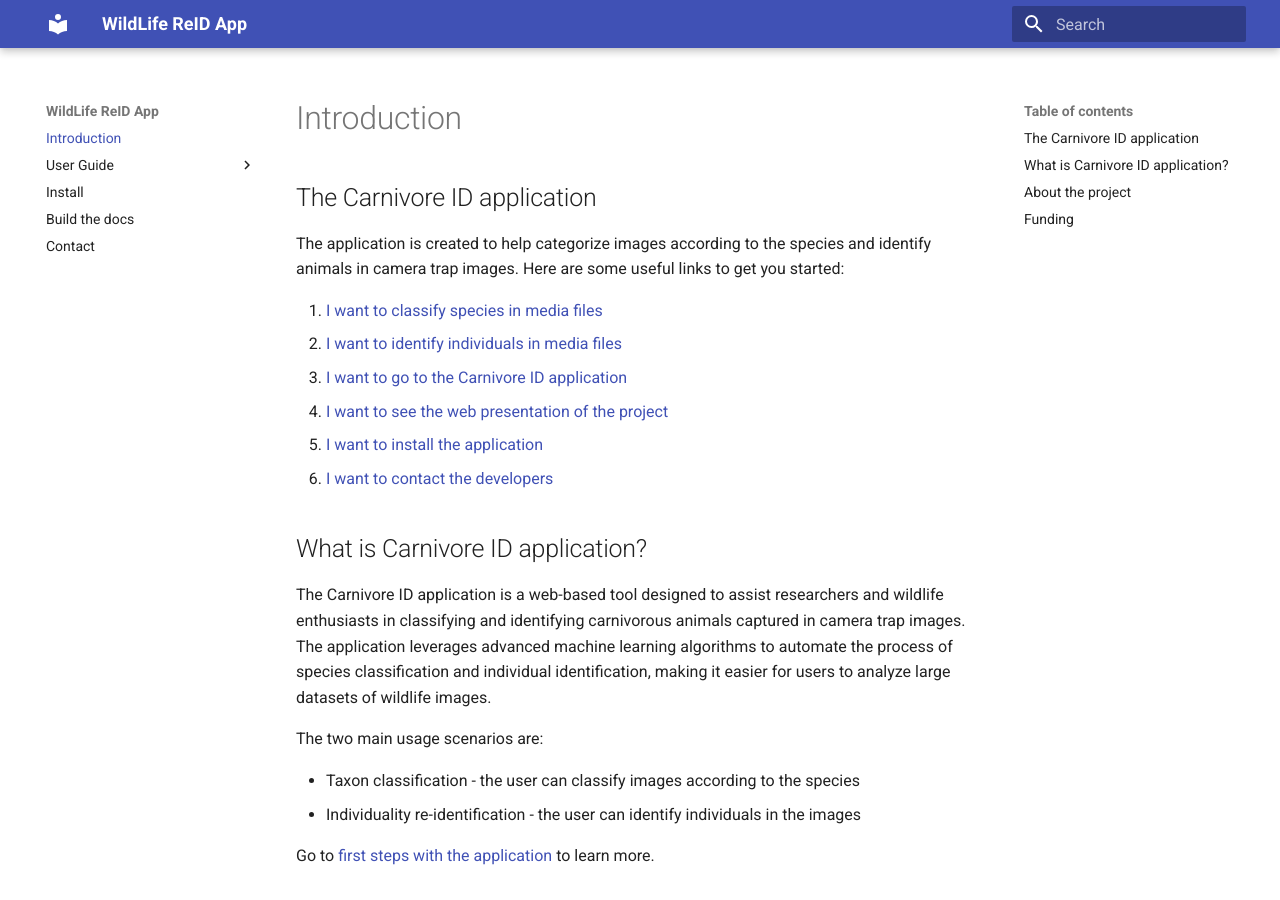
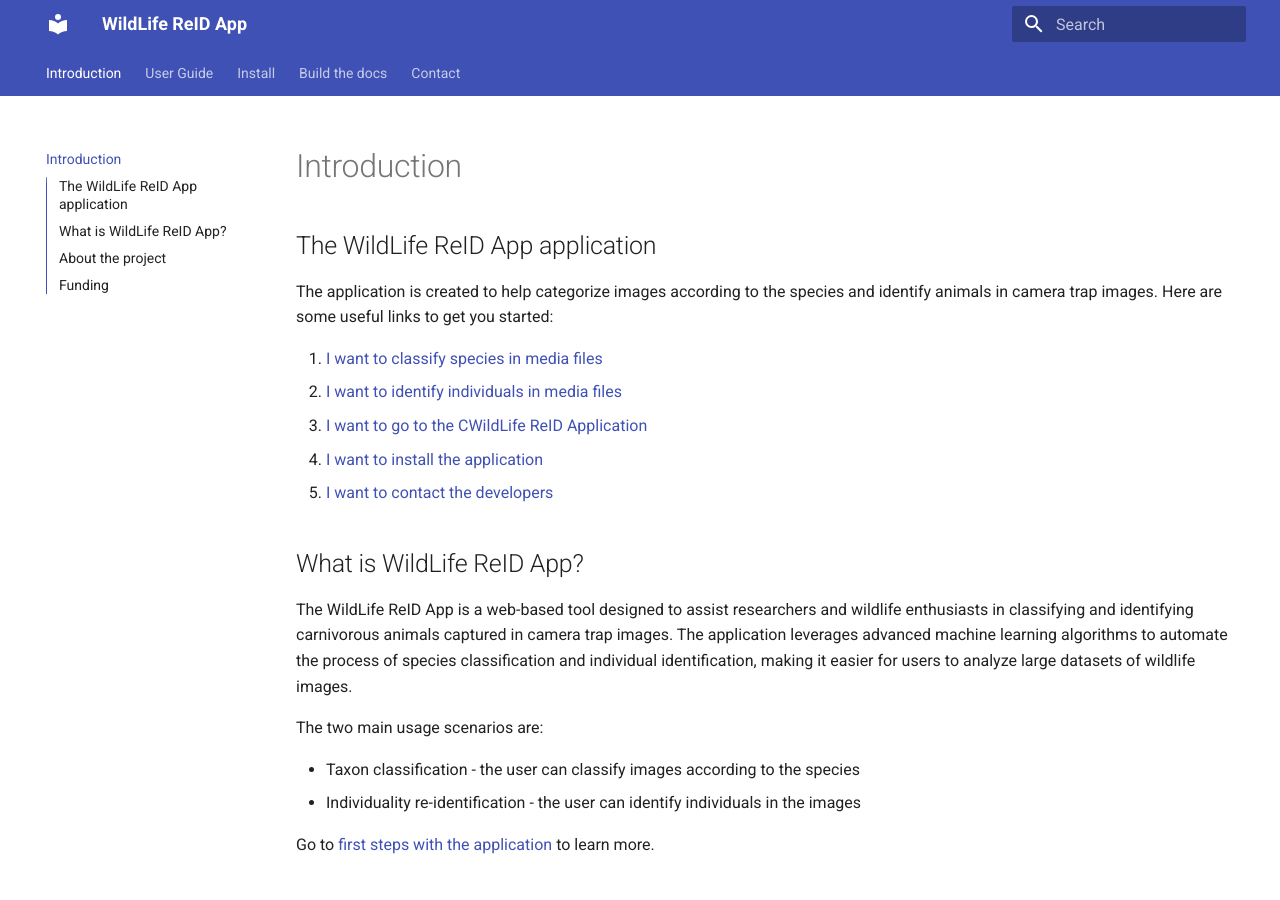
Before and after one commit to WildlifeDatasets/wildlife-reid-app, an MkDocs documentation site: the page built from docs/index.md, in a window 1280 px wide and 900 px high. Built offline with MkDocs 1.6.1 and Material for MkDocs 9.7.7, drawn with Linux system fonts in a browser that asks for light colours.

Commit message:
fix: renaming

```diff
--- a/docs/index.md
+++ b/docs/index.md
@@ -1,4 +1,4 @@
-## The Carnivore ID application
+## The WildLife ReID App application
 
 The application is created to help categorize images according to the species and identify animals in camera trap
 images.
@@ -6,14 +6,13 @@
 
 1. [I want to classify species in media files](taxon_classification.md)
 2. [I want to identify individuals in media files](identification.md)
-3. [I want to go to the Carnivore ID application](https://caid.kky.zcu.cz/)
-4. [I want to see the web presentation of the project](https://sites.google.com/view/caid-zcu/)
-5. [I want to install the application](install.md)
-6. [I want to contact the developers](contact.md)
+3. [I want to go to the CWildLife ReID Application](https://caid.kky.zcu.cz/)
+4. [I want to install the application](install.md)
+5. [I want to contact the developers](contact.md)
 
-## What is Carnivore ID application?
+## What is WildLife ReID App?
 
-The Carnivore ID application is a web-based tool designed to assist researchers
+The WildLife ReID App is a web-based tool designed to assist researchers
 and wildlife enthusiasts in classifying and identifying carnivorous animals captured
 in camera trap images. The application leverages advanced machine learning
 algorithms to automate the process of species classification and individual
--- a/mkdocs.yml
+++ b/mkdocs.yml
@@ -1,11 +1,14 @@
 site_name: WildLife ReID App
 theme:
   name: material
+  features:
+    - navigation.tabs
+    - navigation.sections
+    - toc.integrate
   #ogo: media/project_top_image.png
   #icon:
   #  repo: material/github
-#repo_url: https://github.com/mjirik/CarnivoreID-doc
-#repo_name: Carnivore-ID-Doc
+#repo_name: WildLife ReID App
 nav:
   - Introduction: index.md
   - User Guide:
--- /dev/null
+++ b/requirements.txt
@@ -0,0 +1,4 @@
+mkdocs
+mkdocs-material
+mkdocs-redirects
+mkdocstrings[python]
```
Also changed, not shown: README.md (+1 -1 lines), docs/build_docs.md (+1 -1 lines), docs/identification_upload.md (+2 -2 lines).
